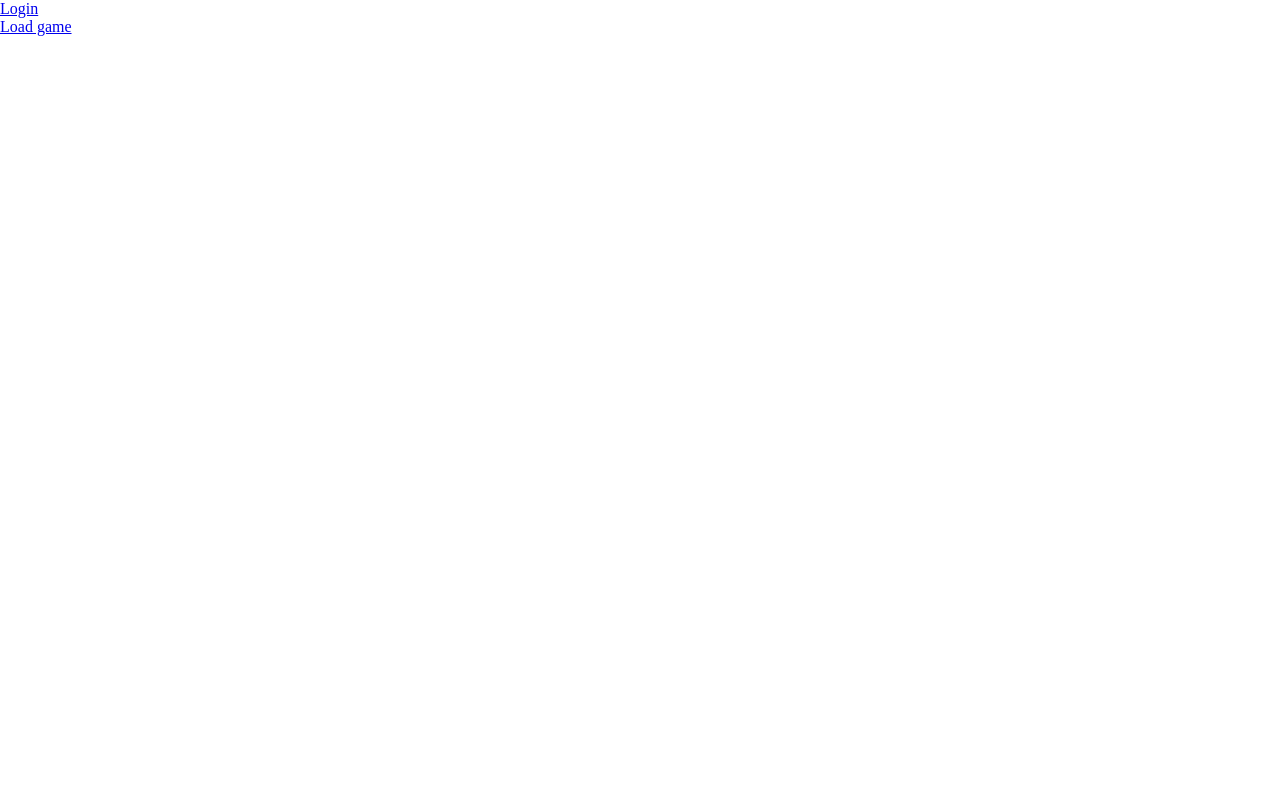
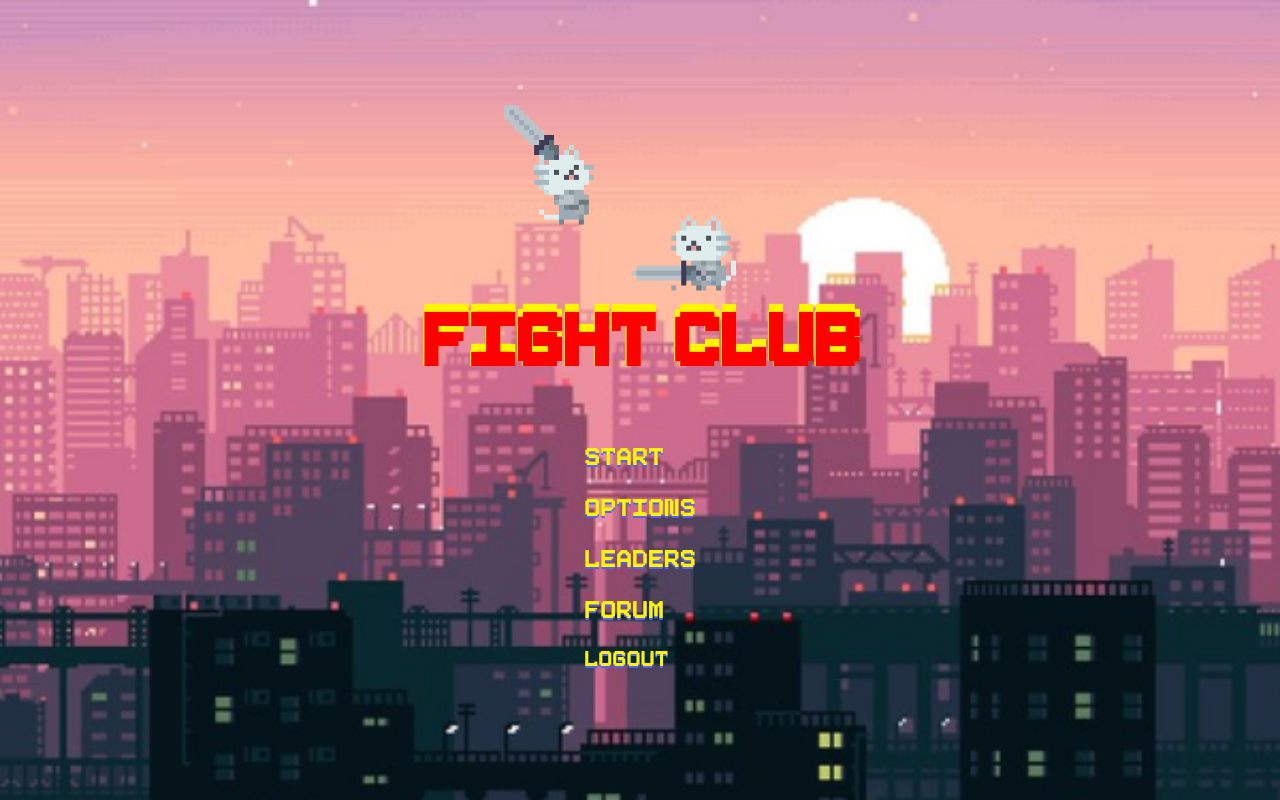
Before and after one commit to 14-team-6/FightClub, a React app: page / in a window 1280 px wide. Built offline with nearby package versions, Linux system fonts and the light colour scheme.

Commit message:
main page

```diff
--- a/frontend/consts/styles.ts
+++ b/frontend/consts/styles.ts
@@ -12,5 +12,11 @@ export const INPUT_BORDER_BLUE: string = '#5061FF';
 // Font sizes
 export const MAIN_TITLE_SIZE: string = '100px';
 export const INPUTS_FONT_SIZE: string = '30px';
+export const NAV_FONT_SIZE: string = '34px';
 
 export const MAIN_BACKGROUND = mainBackgroundImage;
+
+// Decor
+
+export const KITTEN_HEIGHT: number = 131;
+export const KITTEN_WIDTH: number = 160;
--- /dev/null
+++ b/frontend/src/components/kitten/kitten.tsx
@@ -0,0 +1,49 @@
+import React from 'react';
+import styled from 'styled-components';
+import kittenImg from '@frontend/public/img/attack-right-frame-sm.png';
+import { getProperty } from '@frontend/src/utils/helper';
+
+const propsHelper = getProperty<KittenProps>;
+
+type KittenProps = {
+    direction: string,
+    sprite: number,
+    width: number,
+    height: number,
+    className?: string
+};
+
+const KittenElement = styled.div`
+  width: ${propsHelper('width')}px;
+  height: ${propsHelper('height')}px;
+  background: url(${kittenImg}) 0 ${({ sprite, height }: KittenProps) => {
+    if (sprite === 1) {
+      return '0';
+    }
+    return `-${(sprite - 1) * height}`;
+  }}px;
+  transform: scale(${({ direction }: KittenProps) => {
+    return direction === 'right' ? '1' : '-1';
+  }
+  }, 1);
+`;
+
+const Kitten: React.FC<KittenProps> = ({
+    direction,
+    sprite,
+    width,
+    height,
+    className
+ }) => {
+  return (
+    <KittenElement
+      className={className}
+      direction={direction}
+      sprite={sprite}
+      width={width}
+      height={height}
+    />
+  );
+};
+
+export default Kitten;
--- /dev/null
+++ b/frontend/src/components/link/link.tsx
@@ -0,0 +1,32 @@
+import { Link } from 'react-router-dom';
+import styled from 'styled-components';
+import {
+  INPUT_BORDER_BLUE, NAV_FONT_SIZE, MAIN_RED, MAIN_YELLOW,
+} from '../../../consts/styles';
+
+export default styled(Link)`
+  font-family: Pixeboy, sans-serif;
+  font-size: ${NAV_FONT_SIZE};
+  background-color: transparent;
+  text-shadow: 0 2px 0 ${INPUT_BORDER_BLUE};
+  color: ${MAIN_YELLOW};
+  margin: 15px 15px 0 15px;
+  text-decoration: none;
+  display: flex;
+  position: relative;
+
+  &:hover,
+  &:focus {
+    text-shadow: 0 2px 0 ${MAIN_RED};
+
+    &::before {
+      content: "*";
+      font-size: ${NAV_FONT_SIZE};
+      color: ${MAIN_YELLOW};
+      width: 15px;
+      display: block;
+      position: absolute;
+      left: -15px;
+    }
+  }
+`;
--- a/frontend/src/components/strokedText/strokedText.tsx
+++ b/frontend/src/components/strokedText/strokedText.tsx
@@ -1,11 +1,8 @@
 import React, { FC } from 'react';
 import styled from 'styled-components';
+import { getProperty } from '@frontend/src/utils/helper';
 
-const propsHelper = (prop: keyof Omit<TextProps, 'children'>) => {
-  return (props: TextProps) => {
-    return props[prop];
-  };
-};
+const propsHelper = getProperty<TextProps>;
 
 const H1 = styled.h1`
   font-family: Pixeboy, serif;
--- a/frontend/src/index.tsx
+++ b/frontend/src/index.tsx
@@ -2,12 +2,12 @@ import React, { FC } from 'react';
 import ReactDOM from 'react-dom';
 import {
   BrowserRouter,
-  Link,
   Route,
   Routes,
 } from 'react-router-dom';
 import { createGlobalStyle } from 'styled-components';
 import LoginPage from './pages/login/login';
+import MainPage from './pages/main/main';
 import { Loading } from './pages/game/loading/loading';
 import { Errors, ErrorTypes } from './pages/errors/errors';
 import Pixeboy from '../public/font/Pixeboy.ttf';
@@ -36,12 +36,7 @@ const App: FC = () => {
     <BrowserRouter>
       <GS/>
       <Routes>
-        <Route path='/' element={
-          <ul>
-           <li><Link to='/login'>Login</Link></li>
-           <li><Link to='/game/loading'>Load game</Link></li>
-          </ul>
-        }/>
+        <Route path='/' element={<MainPage/>}/>
         <Route path='/results' element={<Results/>}/>
         <Route path='/game/loading' element={<Loading/>}/>
         <Route path='/game/end' element={<EndGame endGameType={EndGameType.LOOSE}/>}/>
--- /dev/null
+++ b/frontend/src/pages/main/main.tsx
@@ -0,0 +1,78 @@
+import React, { FC } from 'react';
+import styled from 'styled-components';
+import MainLayout from '@frontend/src/layouts/mainLayout';
+import MainTitle from '@frontend/src/components/mainTitle/mainTitle';
+import StyledLink from '@frontend/src/components/link/link';
+import ButtonElement from '@frontend/src/components/button/button';
+import Kitten from '@frontend/src/components/kitten/kitten';
+import { KITTEN_HEIGHT, KITTEN_WIDTH } from '@frontend/consts/styles';
+
+const Wrapper = styled.div`
+  display: flex;
+  height: 100vh;
+  flex-direction: column;
+  align-items: center;
+  justify-content: center;
+`;
+
+const WrapperContent = styled.div`
+  display: flex;
+  flex-direction: column;
+  align-items: center;
+  justify-content: center;
+`;
+
+const NavList = styled.ul`
+  margin: 30px 0;
+`;
+
+const NavItem = styled.li`
+  margin: 0;
+  padding: 0;
+  list-style: none;
+`;
+
+const WrapperTitle = styled.div`
+  position: relative;
+  margin-top: ${1.5*KITTEN_HEIGHT}px;
+
+  .kitten {
+    position: absolute;
+  }
+
+  .left {
+    top: -${1.5*KITTEN_HEIGHT}px;
+    left: ${.5*KITTEN_WIDTH}px;
+  }
+
+  .right {
+    position: absolute;
+    top: -${KITTEN_HEIGHT}px;
+    right: ${.5*KITTEN_WIDTH}px;
+  }
+`;
+
+const MainPage: FC = () => {
+  return (
+    <MainLayout>
+      <Wrapper>
+        <WrapperContent>
+          <WrapperTitle>
+            <Kitten direction="right" sprite={1} width={KITTEN_WIDTH} height={KITTEN_HEIGHT} className="kitten left" />
+            <Kitten direction="left" sprite={4} width={KITTEN_WIDTH} height={KITTEN_HEIGHT} className="kitten right" />
+            <MainTitle/>
+          </WrapperTitle>
+          <NavList>
+            <NavItem><StyledLink to="/game/loading">Start</StyledLink></NavItem>
+            <NavItem><StyledLink to="#">Options</StyledLink></NavItem>
+            <NavItem><StyledLink to="/results">Leaders</StyledLink></NavItem>
+            <NavItem><StyledLink to="/topics">Forum</StyledLink></NavItem>
+            <NavItem><ButtonElement type="button" text="Logout"/></NavItem>
+          </NavList>
+        </WrapperContent>
+      </Wrapper>
+    </MainLayout>
+  );
+};
+
+export default MainPage;
--- a/frontend/src/pages/results/results.tsx
+++ b/frontend/src/pages/results/results.tsx
@@ -3,8 +3,9 @@ import styled from 'styled-components';
 import MainLayout from '@frontend/src/layouts/mainLayout';
 import ButtonElement from '@frontend/src/components/button/button';
 import MainTitle from '@frontend/src/components/mainTitle/mainTitle';
-import kittenImg from '@frontend/public/img/attack-right-frame-sm.png';
 import { Leaders } from './components/leaders';
+import Kitten from '@frontend/src/components/kitten/kitten';
+import { KITTEN_HEIGHT, KITTEN_WIDTH } from '@frontend/consts/styles';
 
 const mock = [
   {
@@ -48,7 +49,6 @@ const mock = [
     score: 30000,
   },
 ];
-const kittenHeight = 131;
 
 const Wrapper = styled.div`
   display: flex;
@@ -67,34 +67,13 @@ const WrapperContent = styled.div`
 
 const Footer = styled.div`
   position: absolute;
-  top: calc(100vh - ${kittenHeight}px);
+  top: calc(100vh - ${KITTEN_HEIGHT}px);
   width: 100%;
-  height: ${kittenHeight}px;
-  padding: 0 100px;
+  height: ${KITTEN_HEIGHT}px;
+  padding: 0 220px;
   display: flex;
   flex-direction: row;
   justify-content: space-between;
-`;
-
-type KittenProps = {
-  direction: string,
-  sprite: number,
-};
-
-const Kitten = styled.div`
-  width: 160px;
-  height: ${kittenHeight}px;
-  margin: 0 120px;
-  background: url(${kittenImg}) 0 ${({ sprite }: KittenProps) => {
-  if (sprite === 1) {
-    return '0';
-  }
-  return `-${(sprite - 1) * kittenHeight}`;
-}}px;
-  transform: scale(${({ direction }: KittenProps) => {
-    return direction === 'right' ? '1' : '-1';
-  }
-}, 1);
 `;
 
 const ResultsImpl: FC = () => {
@@ -108,8 +87,8 @@ const ResultsImpl: FC = () => {
         </WrapperContent>
       </Wrapper>
       <Footer>
-        <Kitten direction="right" sprite={1}/>
-        <Kitten direction="left" sprite={4}/>
+        <Kitten direction="right" sprite={1} width={KITTEN_WIDTH} height={KITTEN_HEIGHT} />
+        <Kitten direction="left" sprite={4}  width={KITTEN_WIDTH} height={KITTEN_HEIGHT} />
       </Footer>
     </MainLayout>
   );
--- /dev/null
+++ b/frontend/src/utils/helper.tsx
@@ -0,0 +1,5 @@
+export function getProperty<T>(prop: keyof Omit<T, 'children'>){
+    return (props: T) => {
+      return props[prop];
+    };
+};
```
